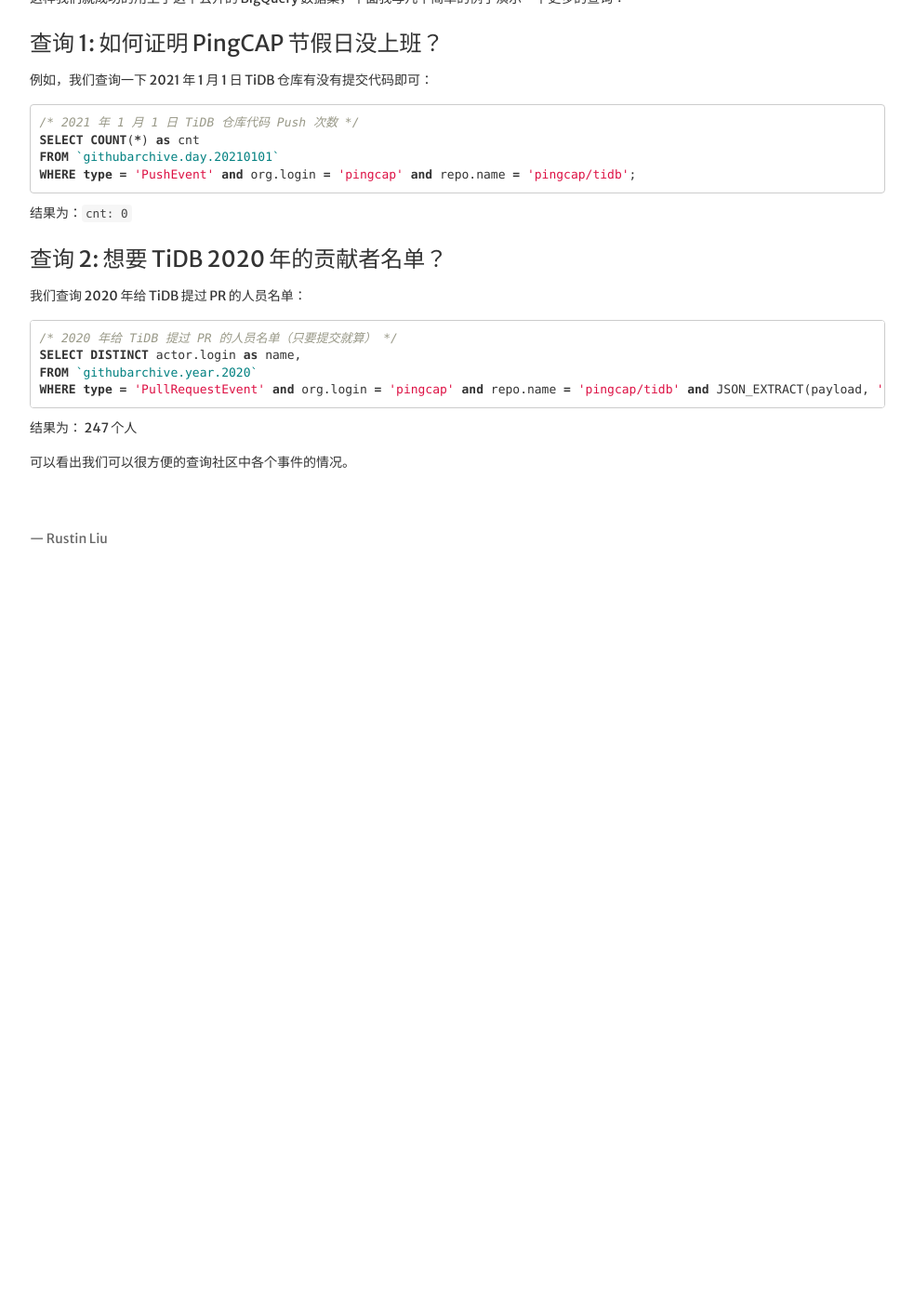
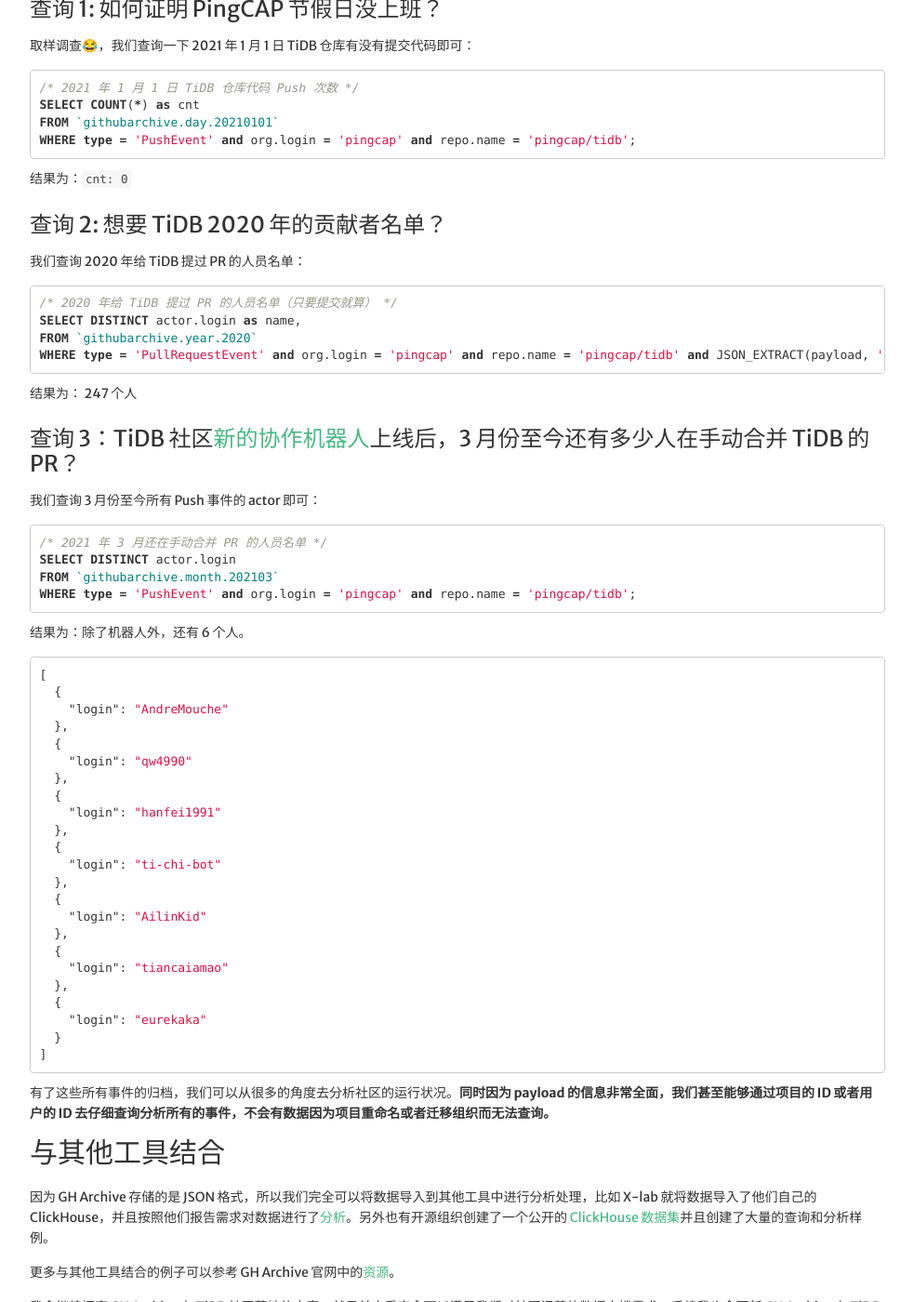
Before and after one commit to hi-rustin/hi-rustin.rs, a Jekyll site: the page built from _posts/2021-03-07-开源社区分析报告背后的数据支撑: GH Archive.md, in a window 1280 px wide and 1400 px high, scrolled down 1604 px. Shown: the whole window at 93% size, without its empty margins (8-991 px from the left). Built offline with Jekyll 4.4.1, drawn with Linux system fonts in a browser that asks for light colours; nearby versions of some CDN libraries; comment, search, counter and statistics services are not loaded; before the commit the page ends 2234 px from its top, so only the background shows below that; some of the changed text lies outside the part shown.

Commit message:
post: 2021-03-07-开源社区分析报告背后的数据支撑: GH Archive.md

````diff
--- a/_posts/2021-03-07-X-lab 开源社区分析报告背后的数据支撑.md
+++ b/_posts/2021-03-07-开源社区分析报告背后的数据支撑: GH Archive.md
@@ -1,5 +1,5 @@
 ---
-title: 'X-lab 开源社区分析报告背后的数据支撑'
+title: '开源社区分析报告背后的数据支撑: GH Archive'
 layout: post
 
 categories: post
@@ -42,15 +42,15 @@ wget https://data.gharchive.org/2015-01-01-15.json.gz
 - month（e.g. 201501）
 - year（e.g. 2015）
 
-GH Archive 会利用[定时任务](https://github.com/igrigorik/gharchive.org/blob/master/crawler/tasks.cron)每一个小时同步一次数据到 BigQuery 数据集，他们将所有的 event 都构造成了同一个[结构](https://github.com/igrigorik/gharchive.org/blob/master/bigquery/schema.js)。
+GH Archive 利用[定时任务](https://github.com/igrigorik/gharchive.org/blob/master/crawler/tasks.cron)每一个小时同步一次数据到 BigQuery 数据集，他们将所有的 event 都构造成了同一个[结构](https://github.com/igrigorik/gharchive.org/blob/master/bigquery/schema.js)。
 
 这样就可以通过 BigQuery 来查询数据了，因为所有的事件的主要信息都存放在 payload 里面，我们可以利用 BigQuery 提供的 [JSON 相关函数](https://cloud.google.com/bigquery/docs/reference/legacy-sql#jsonfunctions)来处理和提取这些字段和内容。
 
-另外考虑到 GitHub 在不断的迭代，可能会对某些事件新增一些字段，所以提供了一个 other 字段来存储这些新增的字段。
+另外考虑到 GitHub 在不断的迭代，可能会对某些事件新增一些字段，所以 GH Archive 提供了一个 other 字段来存储这些新增的字段。
 
 ## BigQuery 数据集使用方法
 
-使用这个开放的数据集：
+通过以下几个步骤使用这个开放的数据集：
 1. [登陆 Google 开发者控制台](https://console.developers.google.com/)
 2. 如果没有项目的话创建一个新的项目并且**激活使用 BigQuery API**
 3. [打开数据集](https://console.cloud.google.com/bigquery?project=githubarchive&page=project)或者直接在项目中新建查询
@@ -58,11 +58,9 @@ GH Archive 会利用[定时任务](https://github.com/igrigorik/gharchive.org/bl
 ```sql
 /* count of issues opened, closed, and reopened on 2019/01/01 */
 SELECT event as issue_status, COUNT(*) as cnt FROM (
-  SELECT type, repo.name, actor.login,
-    JSON_EXTRACT(payload, '$.action') as event,
-  FROM `githubarchive.day.20190101`
-  WHERE type = 'IssuesEvent'
-)
+SELECT type, repo.name, actor.login,JSON_EXTRACT(payload, '$.action') as event,
+FROM `githubarchive.day.20190101`
+WHERE type = 'IssuesEvent')
 GROUP by issue_status;
 ```
 
@@ -70,7 +68,7 @@ GROUP by issue_status;
 
 ### 查询 1: 如何证明 PingCAP 节假日没上班？
 
-例如，我们查询一下 2021 年 1 月 1 日 TiDB 仓库有没有提交代码即可：
+取样调查😂，我们查询一下 2021 年 1 月 1 日 TiDB 仓库有没有提交代码即可：
 
 ```sql
 /* 2021 年 1 月 1 日 TiDB 仓库代码 Push 次数 */
@@ -84,6 +82,7 @@ WHERE type = 'PushEvent' and org.login = 'pingcap' and repo.name = 'pingcap/tidb
 ### 查询 2: 想要 TiDB 2020 年的贡献者名单？
 
 我们查询 2020 年给 TiDB 提过 PR 的人员名单：
+
 ```sql
 /* 2020 年给 TiDB 提过 PR 的人员名单（只要提交就算） */
 SELECT DISTINCT actor.login as name,
@@ -93,4 +92,60 @@ WHERE type = 'PullRequestEvent' and org.login = 'pingcap' and repo.name = 'pingc
 
 结果为： 247 个人
 
-可以看出我们可以很方便的查询社区中各个事件的情况。
+### 查询 3：TiDB 社区[新的协作机器人](https://github.com/ti-chi-bot)上线后，3 月份至今还有多少人在手动合并 TiDB 的 PR？
+
+我们查询 3 月份至今所有 Push 事件的 actor 即可：
+
+```sql
+/* 2021 年 3 月还在手动合并 PR 的人员名单 */
+SELECT DISTINCT actor.login
+FROM `githubarchive.month.202103`
+WHERE type = 'PushEvent' and org.login = 'pingcap' and repo.name = 'pingcap/tidb';
+```
+
+结果为：除了机器人外，还有 6 个人。
+
+```json
+[
+  {
+    "login": "AndreMouche"
+  },
+  {
+    "login": "qw4990"
+  },
+  {
+    "login": "hanfei1991"
+  },
+  {
+    "login": "ti-chi-bot"
+  },
+  {
+    "login": "AilinKid"
+  },
+  {
+    "login": "tiancaiamao"
+  },
+  {
+    "login": "eurekaka"
+  }
+]
+```
+
+有了这些所有事件的归档，我们可以从很多的角度去分析社区的运行状况。**同时因为 payload 的信息非常全面，我们甚至能够通过项目的 ID 或者用户的 ID 去仔细查询分析所有的事件，不会有数据因为项目重命名或者迁移组织而无法查询。**
+
+## 与其他工具结合
+
+因为 GH Archive 存储的是 JSON 格式，所以我们完全可以将数据导入到其他工具中进行分析处理，比如 X-lab 就将数据导入了他们自己的 ClickHouse，并且按照他们报告需求对数据进行了[分析](https://github.com/X-lab2017/github-analysis-report/tree/master/sqls)。另外也有开源组织创建了一个公开的 [ClickHouse 数据集](https://github.com/github-sql/explorer)并且创建了大量的查询和分析样例。
+
+更多与其他工具结合的例子可以参考 GH Archive 官网中的[资源](https://www.gharchive.org/#resources)。
+
+我会继续探索 GH Archive 在 TiDB 社区落地的方案，就目前来看完全可以满足我们对社区运营的数据支撑需求。后续我也会更新 GH Archive 在 TiDB 社区应用的场景和具体落地方案。
+
+### 参考链接
+
+[github-analysis-report](http://www.x-lab.info/github-analysis-report/#/report)
+
+[gharchive.org](https://www.gharchive.org/)
+
+[Everything You Always Wanted To Know
+About GitHub](https://gh.clickhouse.tech/explorer/)
````
